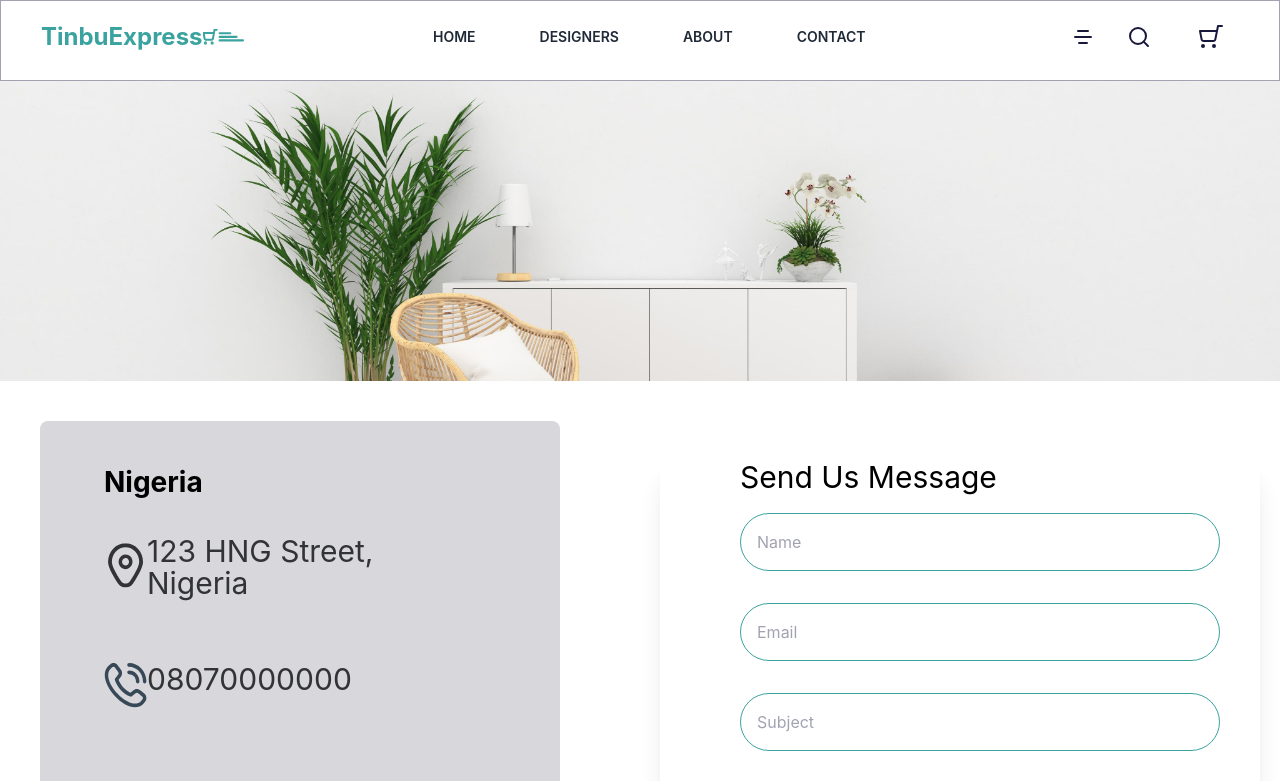
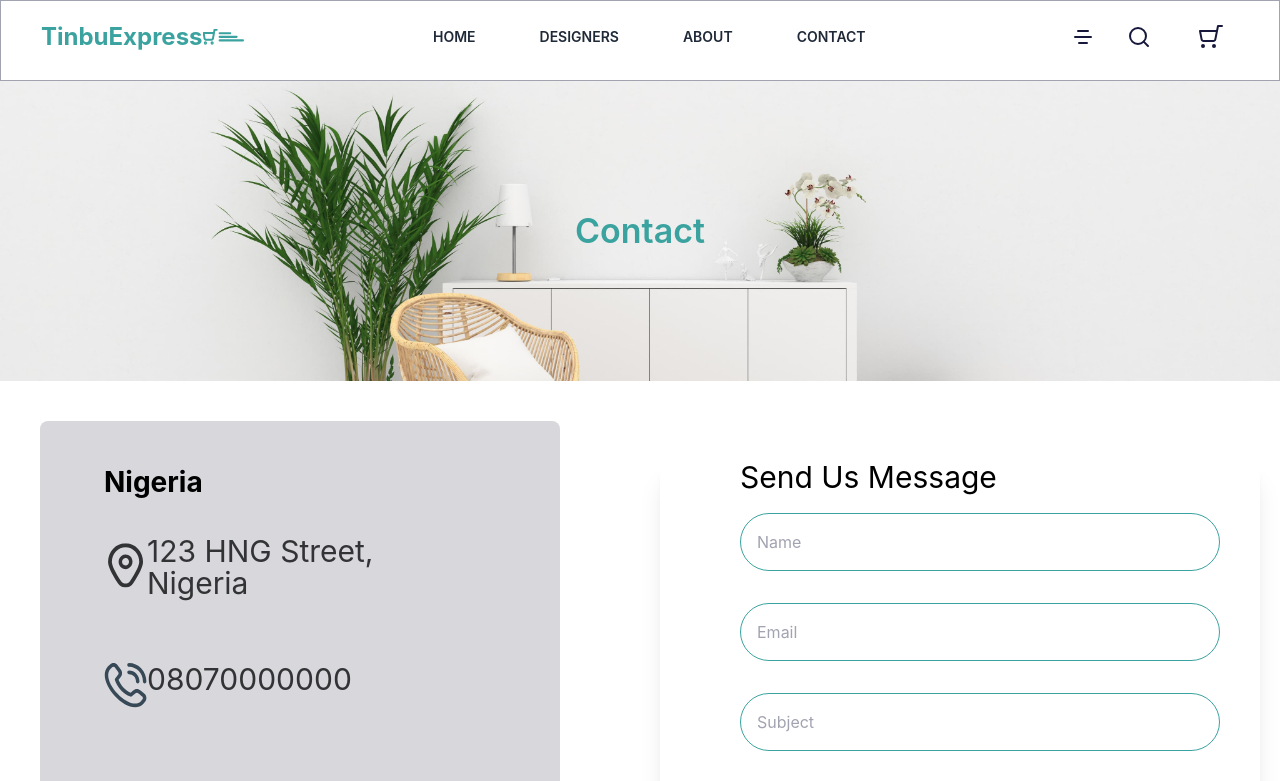
Before and after one commit to Goldyn19/tinbuexpress, a React (Create React App) app: page /contact in a window 1280 px wide. Shown: the top 781 px of the page. Built offline with nearby package versions, Linux system fonts and the light colour scheme.

Commit message:
made changes to contact

```diff
--- a/src/pages/Contact.jsx
+++ b/src/pages/Contact.jsx
@@ -7,9 +7,11 @@ const Contact = () => {
   return (
     <div>
       <div
-        className="h-[300px] w-full bg-cover relative  bg-center "
+        className="h-[300px] w-full bg-cover relative  bg-center flex justify-center mx-auto items-center"
         style={{ backgroundImage: `url(${pic1})` }}
-      ></div>
+      >
+        <h1 className="text-title-large text-verdigris">Contact</h1>
+      </div>
       <div>
         <div className="md:flex md:mx-5 mb-5 mt-10 justify-center md:space-x-20">
           <div className="mx-5">
```
